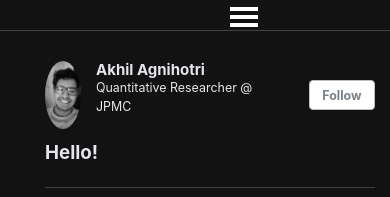
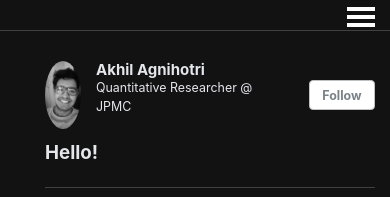
Before and after one commit to pmk2700/pranav-kulkarni.github.io, a Jekyll site: the page built from _pages/about.md, in a window 390 px wide. Shown: the top 197 px of the page. Built offline with Jekyll 4.4.1, drawn with Linux system fonts in a browser that asks for light colours; a script that is not in the unit is left out.

```diff
--- a/_sass/_masthead.scss
+++ b/_sass/_masthead.scss
@@ -22,7 +22,7 @@
     font-family: $sans-serif-narrow;
 
     @media (max-width:950px) {
-      margin-left: 0;
+      margin-left: 30%;
     }
 
     @include breakpoint($x-large) {
```
